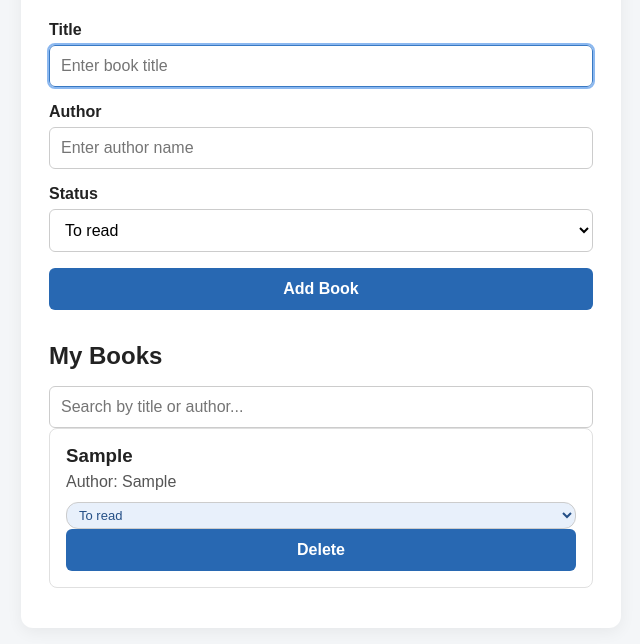
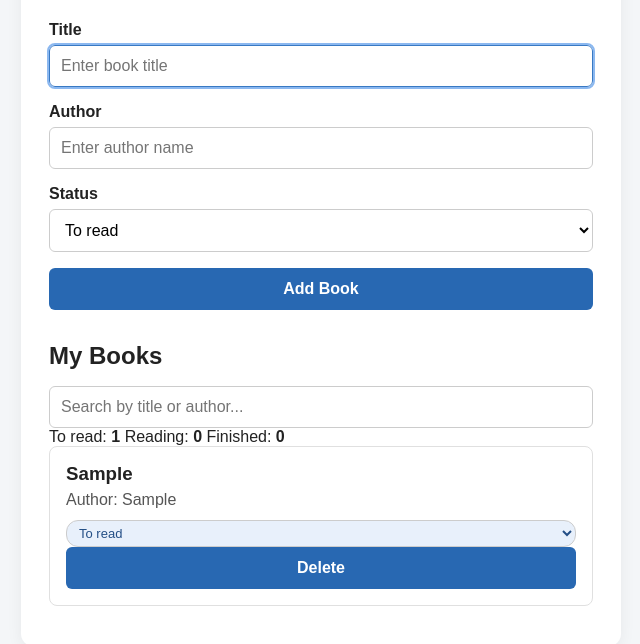
Before and after one commit to Nehaaaa2005/Bookmarkd-a-book-tracker, a plain HTML site: page index.html in a window 1280 px wide. Both pictures are taken after typing "Sample", "Sample" into the empty fields and a click on the button "Add Book". Shown: the part 124-768 px from the top of the page, without its empty margins (319-959 px from the left). Drawn offline with Linux system fonts and the light colour scheme.

Commit message:
Add files via upload
Add reading status summary

```diff
--- a/index.html
+++ b/index.html
@@ -50,6 +50,13 @@
                aria-label="Search books by title or author"
             >
 
+
+            <div id="status-summary">
+                <span>To read: <strong id="to-read-count">0</strong></span>
+                <span>Reading: <strong id="reading-count">0</strong></span>
+                <span>Finished: <strong id="finished-count">0</strong></span>
+            </div>
+
             <p id="empty-message">No books added yet. Add your first book above!</p>
             <ul id="book-list"></ul>
         </section>
--- a/script.js
+++ b/script.js
@@ -14,6 +14,10 @@ const emptyMessage = document.getElementById("empty-message");
 
 const searchInput = document.getElementById("search-input");
 
+const toReadCount = document.getElementById("to-read-count");
+const readingCount = document.getElementById("reading-count");
+const finishedCount = document.getElementById("finished-count");
+
 // NEW: Store all books in an array
 let books = [];
 
@@ -23,7 +27,26 @@ function saveBooks() {
 }
 
 
+function updateStatusCounts() {
+    const toRead = books.filter(function (book) {
+        return book.status === "To read";
+    }).length;
+
+    const reading = books.filter(function (book) {
+        return book.status === "Reading";
+    }).length;
+
+    const finished = books.filter(function (book) {
+        return book.status === "Finished";
+    }).length;
+
+    toReadCount.textContent = toRead;
+    readingCount.textContent = reading;
+    finishedCount.textContent = finished;
+}
+
 function displayBooks() {
+    updateStatusCounts();
     bookList.innerHTML = "";
 
     // Get the search text and ignore letter case
```
